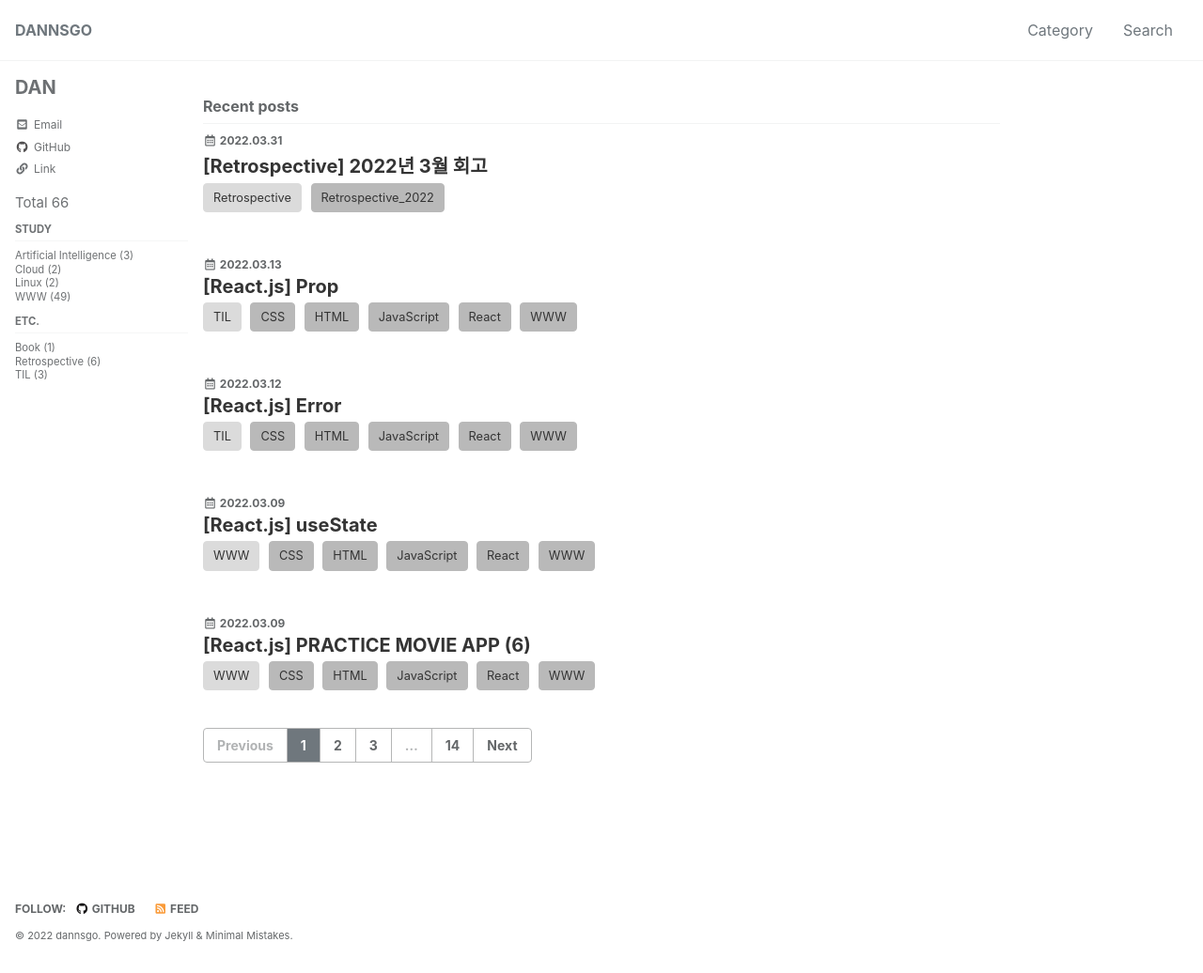
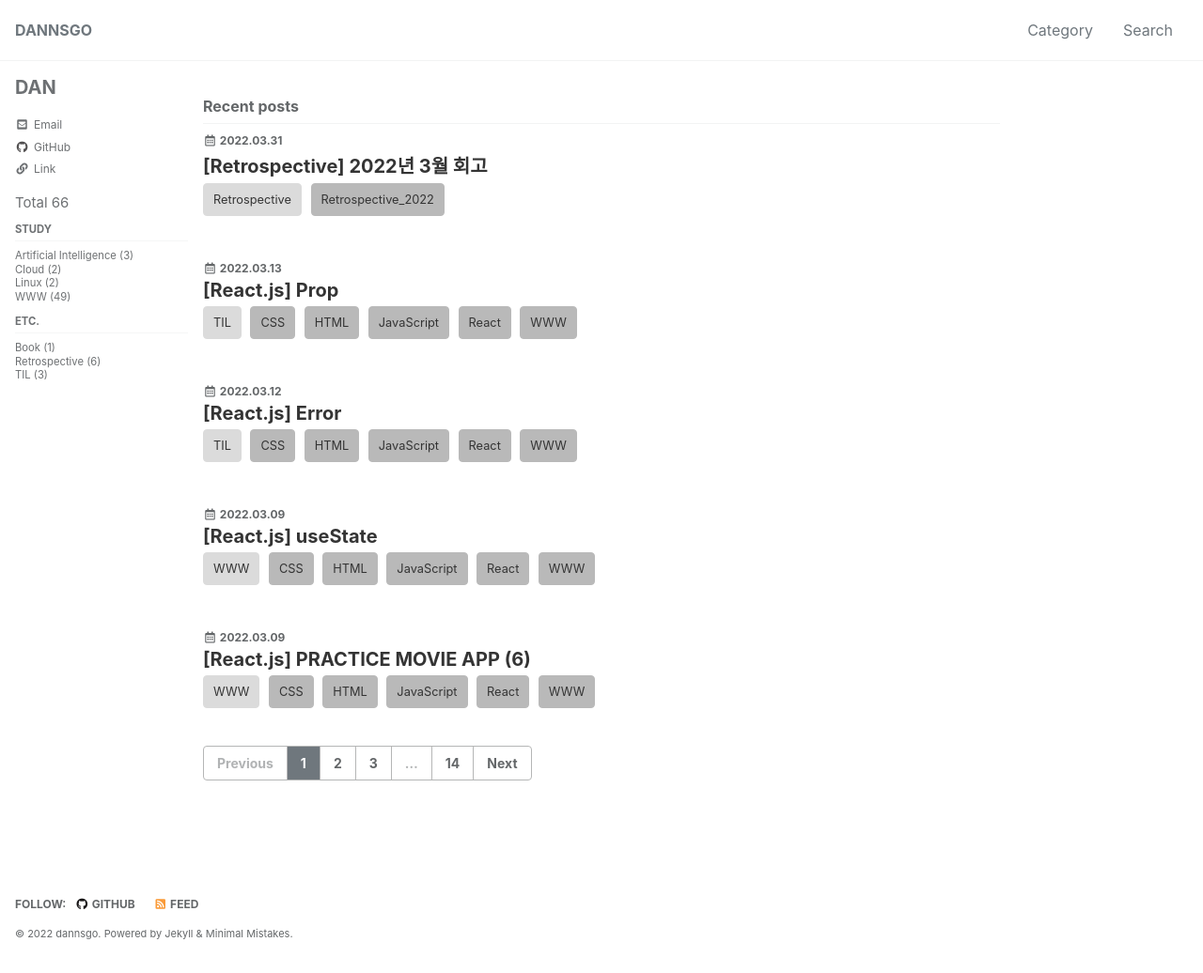
Before and after one commit to znhoon/dannsgo.github.io, a Jekyll site: the page built from index.html, in a window 1280 px wide and 1036 px high. Shown: the whole window at 94% size. Built offline with Jekyll 4.4.1, drawn with Linux system fonts in a browser that asks for light colours; cached includes are drawn as plain includes; some web fonts are replaced; the list of posts is cut into pages by our own code.

Commit message:
Update _base.scss

```diff
--- a/_sass/minimal-mistakes/_base.scss
+++ b/_sass/minimal-mistakes/_base.scss
@@ -13,7 +13,7 @@ body {
   padding: 0;
   color: $text-color;
   font-family: $global-font-family;
-  line-height: 1.5;
+  line-height: 1.8;
 
   &.overflow--hidden {
     /* when primary navigation is visible, the content in the background won't scroll */
@@ -64,13 +64,14 @@ small,
 }
 
 p {
-  margin-bottom: 1.3em;
+  margin-bottom: 1.0em;
 }
 
 u,
 ins {
   text-decoration: none;
   border-bottom: 1px solid $text-color;
+  padding-bottom: 4.5px;
   a {
     color: inherit;
   }
```
